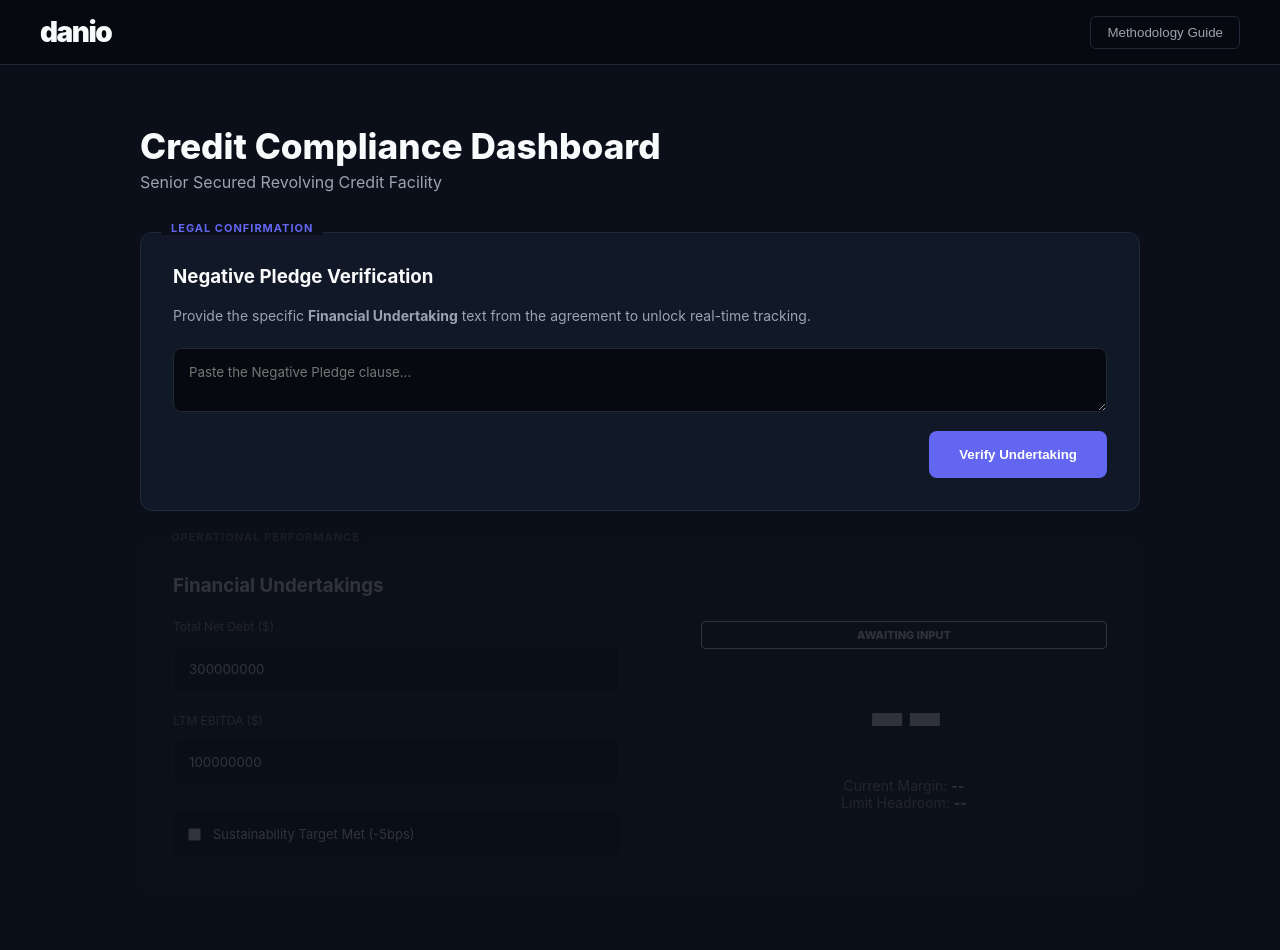
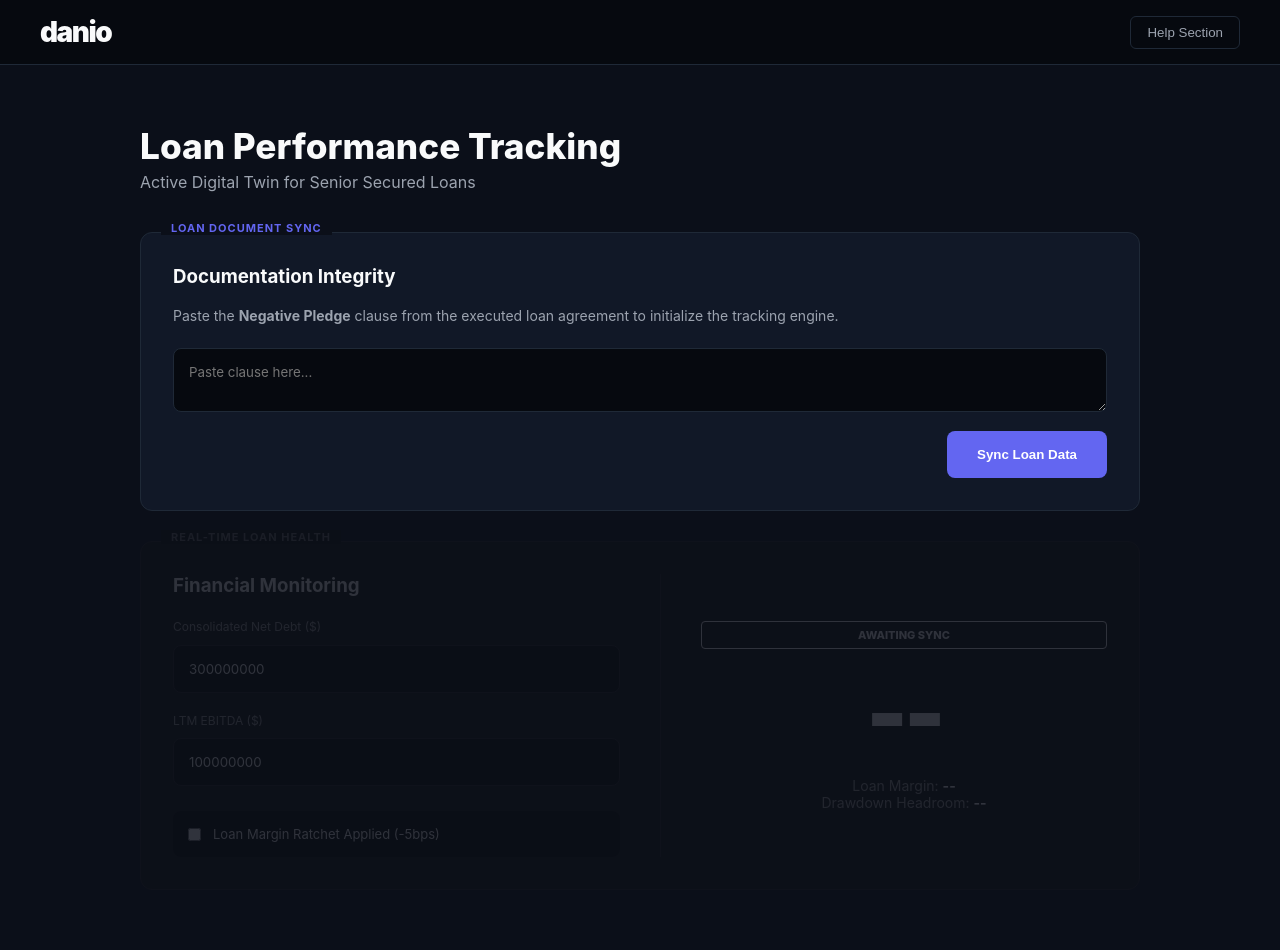
Before and after one commit to edimaudo/danio, a Flask app: page /workbench in a window 1280 px wide. Run offline with Flask 3, Linux system fonts and the light colour scheme.

Commit message:
Update title and content for loan tracking

```diff
--- a/templates/workbench.html
+++ b/templates/workbench.html
@@ -2,91 +2,77 @@
 <html lang="en">
 <head>
     <meta charset="UTF-8">
-    <title>danio | Credit Compliance</title>
+    <title>danio | Loan Digital Twin</title>
     <link rel="stylesheet" href="https://cdnjs.cloudflare.com/ajax/libs/font-awesome/6.4.0/css/all.min.css">
     <style>
         :root { --bg: #0B0F19; --card: #111827; --border: #1F2937; --primary: #6366F1; --text: #F9FAFB; --sub: #9CA3AF; }
         body { font-family: 'Inter', sans-serif; background: var(--bg); color: var(--text); margin: 0; padding: 0; }
-
         nav { background: #06090F; border-bottom: 1px solid var(--border); padding: 15px 40px; display: flex; justify-content: space-between; align-items: center; }
         .brand { font-weight: 900; font-size: 28px; letter-spacing: -1.5px; }
-
         .container { max-width: 1000px; margin: 60px auto; padding: 0 20px; }
         header { margin-bottom: 40px; }
         header h1 { font-size: 2.2rem; font-weight: 800; margin: 0; }
         header p { color: var(--sub); font-size: 16px; margin-top: 5px; }
-
         .card { background: var(--card); border: 1px solid var(--border); border-radius: 12px; padding: 32px; margin-bottom: 30px; position: relative; }
         .card-label { position: absolute; top: -12px; left: 20px; background: var(--bg); padding: 0 10px; font-size: 11px; font-weight: 700; color: var(--primary); text-transform: uppercase; letter-spacing: 1px; }
-
         .grid { display: grid; grid-template-columns: 1fr 1fr; gap: 40px; }
         textarea, input { background: #06090F; border: 1px solid var(--border); color: white; padding: 15px; border-radius: 8px; width: 100%; margin-top: 10px; font-family: inherit; box-sizing: border-box; }
-
         .btn { background: var(--primary); color: white; border: none; padding: 16px 30px; border-radius: 8px; font-weight: 700; cursor: pointer; }
         .btn-help { background: transparent; border: 1px solid var(--border); color: var(--sub); padding: 8px 16px; border-radius: 6px; cursor: pointer; }
-
         .locked { opacity: 0.15; pointer-events: none; filter: grayscale(1); }
         .metrics-panel { text-align: center; border-left: 1px solid var(--border); padding-left: 40px; display: flex; flex-direction: column; justify-content: center; }
         .big-ratio { font-size: 5.5rem; font-weight: 900; letter-spacing: -4px; line-height: 1; margin: 20px 0; }
-
-        /* Modal Styling */
         .modal { display: none; position: fixed; z-index: 1000; left: 0; top: 0; width: 100%; height: 100%; background: rgba(0,0,0,0.85); backdrop-filter: blur(5px); }
         .modal-content { background: var(--card); margin: 10% auto; padding: 40px; border: 1px solid var(--border); border-radius: 16px; width: 450px; }
-
         .badge { padding: 6px 12px; border-radius: 4px; font-size: 11px; font-weight: 800; text-transform: uppercase; border: 1px solid; }
         .success { color: #10B981; border-color: #10B981; }
-        .warning { color: #F59E0B; border-color: #F59E0B; }
-        .danger { color: #EF4444; border-color: #EF4444; }
     </style>
 </head>
 <body>
 
 <nav>
     <div class="brand">danio</div>
-    <button class="btn-help" onclick="toggleHelp()">Methodology Guide</button>
+    <button class="btn-help" onclick="toggleHelp()">Help Section</button>
 </nav>
 
 <div class="container">
     <header>
-        <h1>Credit Compliance Dashboard</h1>
-        <p>Senior Secured Revolving Credit Facility</p>
+        <h1>Loan Performance Tracking</h1>
+        <p>Active Digital Twin for Senior Secured Loans</p>
     </header>
 
     <div class="card">
-        <div class="card-label">Legal Confirmation</div>
-        <h3 style="margin-top:0;">Negative Pledge Verification</h3>
-        <p style="font-size: 14px; color: var(--sub);">Provide the specific <strong>Financial Undertaking</strong> text from the agreement to unlock real-time tracking.</p>
-        <textarea id="legal-input" rows="2" placeholder="Paste the Negative Pledge clause..."></textarea>
+        <div class="card-label">Loan Document Sync</div>
+        <h3 style="margin-top:0;">Documentation Integrity</h3>
+        <p style="font-size: 14px; color: var(--sub);">Paste the <strong>Negative Pledge</strong> clause from the executed loan agreement to initialize the tracking engine.</p>
+        <textarea id="legal-input" rows="2" placeholder="Paste clause here..."></textarea>
         <div style="margin-top: 15px; text-align: right;">
-            <button class="btn" onclick="verify()">Verify Undertaking</button>
+            <button class="btn" onclick="verify()">Sync Loan Data</button>
         </div>
     </div>
 
     <div id="monitor-ui" class="card locked">
-        <div class="card-label">Operational Performance</div>
+        <div class="card-label">Real-Time Loan Health</div>
         <div class="grid">
             <div>
-                <h3 style="margin-top:0;">Financial Undertakings</h3>
-                <label style="font-size: 12px; color: var(--sub);">Total Net Debt ($)</label>
+                <h3 style="margin-top:0;">Financial Monitoring</h3>
+                <label style="font-size: 12px; color: var(--sub);">Consolidated Net Debt ($)</label>
                 <input type="number" id="debt" value="300000000" oninput="refresh()">
-
                 <label style="font-size: 12px; color: var(--sub); display: block; margin-top: 20px;">LTM EBITDA ($)</label>
                 <input type="number" id="ebitda" value="100000000" oninput="refresh()">
-
                 <div style="margin-top: 25px; padding: 15px; background: #06090F; border-radius: 8px;">
                     <label style="font-size: 13px; cursor:pointer; display: flex; align-items: center; gap: 12px;">
                         <input type="checkbox" id="esg" onchange="refresh()" style="width: auto; margin:0;">
-                        Sustainability Target Met (-5bps)
+                        Loan Margin Ratchet Applied (-5bps)
                     </label>
                 </div>
             </div>
-
             <div class="metrics-panel">
-                <div id="status-ui" class="badge">Awaiting Input</div>
+                <div id="status-ui" class="badge">Awaiting Sync</div>
                 <div class="big-ratio" id="ratio-ui">--</div>
                 <div style="font-size: 14px; color: var(--sub);">
-                    Current Margin: <span id="margin-ui" style="color:white; font-weight:bold;">--</span><br>
-                    Limit Headroom: <span id="head-ui" style="color:white; font-weight:bold;">--</span>
+                    Loan Margin: <span id="margin-ui" style="color:white; font-weight:bold;">--</span><br>
+                    Drawdown Headroom: <span id="head-ui" style="color:white; font-weight:bold;">--</span>
                 </div>
             </div>
         </div>
@@ -95,33 +81,26 @@
 
 <div id="helpModal" class="modal">
     <div class="modal-content">
-        <h2 style="margin-top:0;">Methodology Guide</h2>
+        <h2 style="margin-top:0;">Loan Support Guide</h2>
         <hr style="border:0; border-top: 1px solid var(--border); margin: 20px 0;">
-        <p><strong>Compliance Check:</strong> The agreement is verified by searching for "security" and "negative pledge" anchors in the provided legal text.</p>
-        <p><strong>Undertaking Limit:</strong> This facility is capped at a maximum leverage of <strong>3.50x</strong>.</p>
-        <p><strong>Margin Ratchet:</strong> Base margin is 225 bps. A 5 bps reduction applies if sustainability targets are achieved.</p>
-        <button class="btn" style="width:100%; margin-top:20px;" onclick="toggleHelp()">Close Guide</button>
+        <p><strong>Loan Document Sync:</strong> Paste the "Negative Pledge" text from the contract. This ensures the digital tracker is legally anchored to the physical document.</p>
+        <p><strong>Financial Monitoring:</strong> Enter the borrower's debt and earnings. The tool tracks health against the 3.50x loan limit.</p>
+        <p><strong>Margin Ratchet:</strong> If the borrower meets sustainability targets, the loan interest margin drops by 5 basis points.</p>
+        <button class="btn" style="width:100%; margin-top:20px;" onclick="toggleHelp()">Close Help</button>
     </div>
 </div>
-
 <script>
     function toggleHelp() {
         const m = document.getElementById('helpModal');
         m.style.display = (m.style.display === 'block') ? 'none' : 'block';
     }
-
     async function verify() {
         const text = document.getElementById('legal-input').value;
         const res = await fetch('/api/verify', {method: 'POST', headers: {'Content-Type': 'application/json'}, body: JSON.stringify({text})});
         const data = await res.json();
-        if(data.success) {
-            document.getElementById('monitor-ui').classList.remove('locked');
-            refresh();
-        } else {
-            alert("Verification Failed. Please provide a valid Negative Pledge clause.");
-        }
+        if(data.success) { document.getElementById('monitor-ui').classList.remove('locked'); refresh(); }
+        else { alert("Sync Failed: Clause does not match loan standards."); }
     }
-
     async function refresh() {
         const debt = document.getElementById('debt').value;
         const ebitda = document.getElementById('ebitda').value;
```
